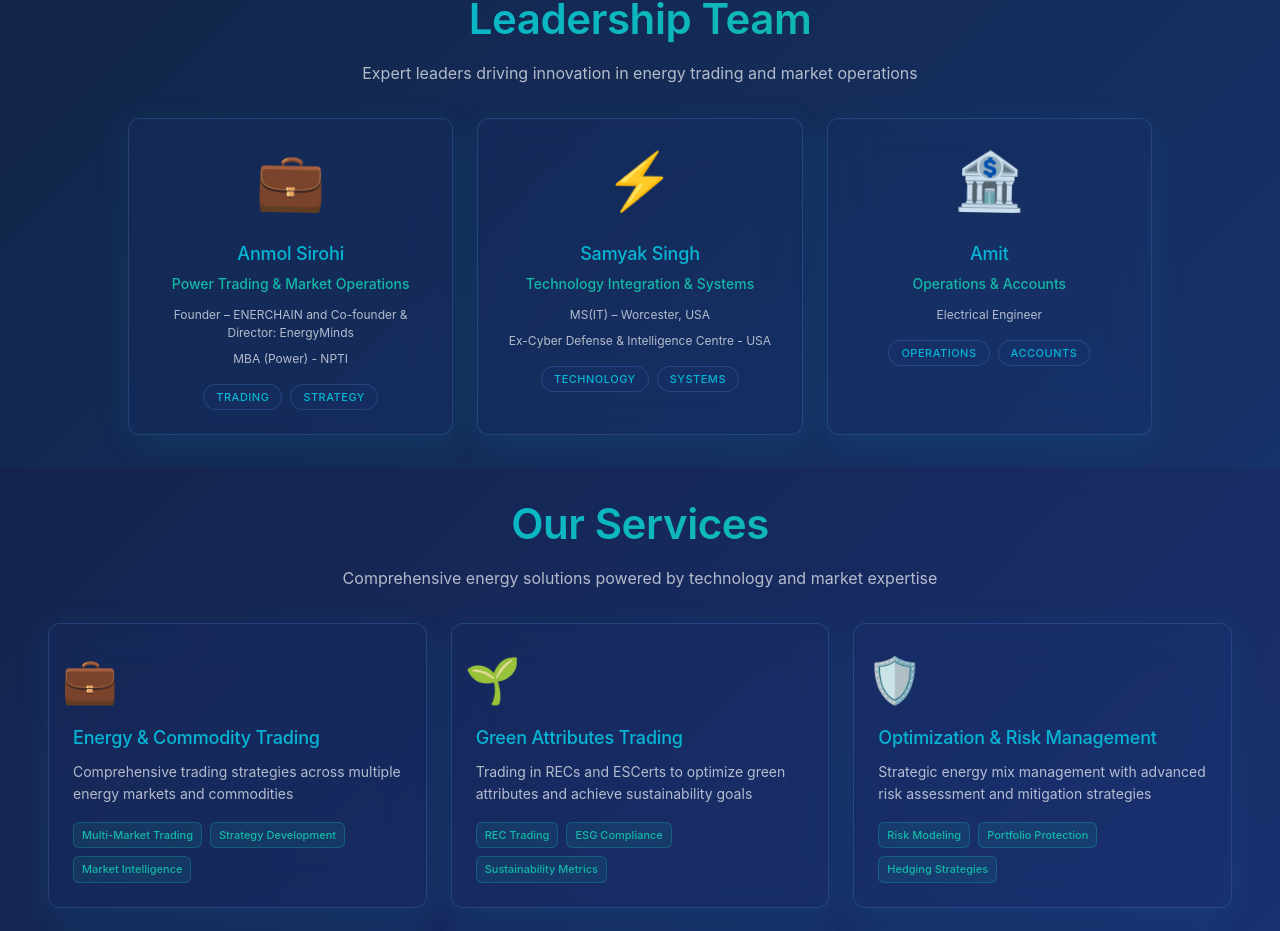
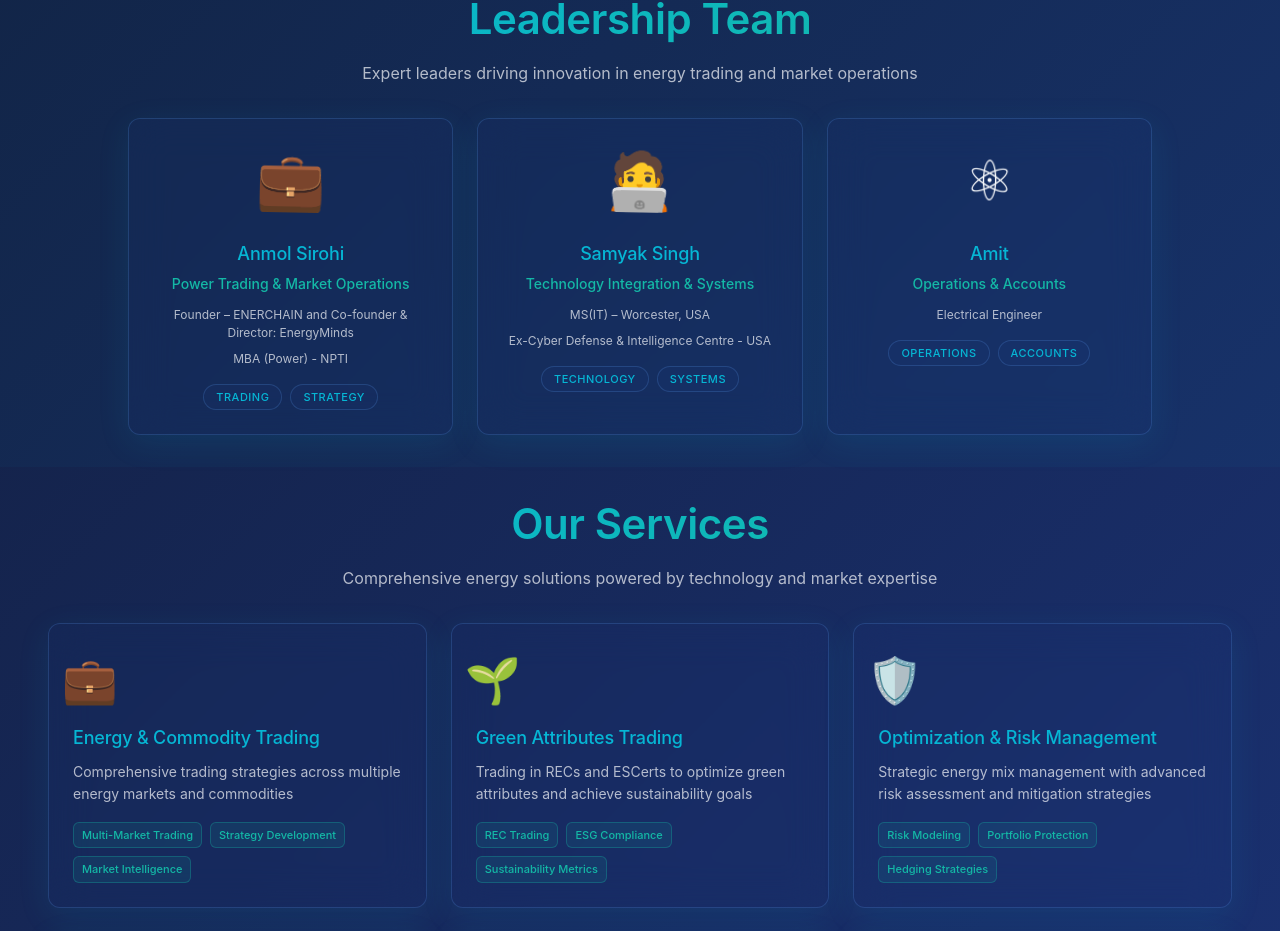
Before and after one commit to EMPS-2025/EMPS_Website, a Next.js app: page / in a window 1280 px wide. Shown: the part 1290-2221 px from the top of the page. Built offline with nearby package versions, Linux system fonts and the light colour scheme; a web font is replaced by a local one.

Commit message:
Update Team.js

```diff
--- a/app/components/Team.js
+++ b/app/components/Team.js
@@ -28,7 +28,7 @@
                     </div>
 
                     <div className="team-card glass-card" data-animation="slideUp">
-                        <div className="team-avatar">⚡</div>
+                        <div className="team-avatar">🧑‍💻</div>
                         <h3>Samyak Singh</h3>
                         <p className="team-role">Technology Integration & Systems</p>
                         <p className="team-background">MS(IT) – Worcester, USA</p>
@@ -42,7 +42,7 @@
                     </div>
 
                     <div className="team-card glass-card" data-animation="slideUp">
-                        <div className="team-avatar">🏦</div>
+                        <div className="team-avatar">⚛︎</div>
                         <h3>Amit</h3>
                         <p className="team-role">Operations & Accounts</p>
                         <p className="team-background">Electrical Engineer</p>
```
